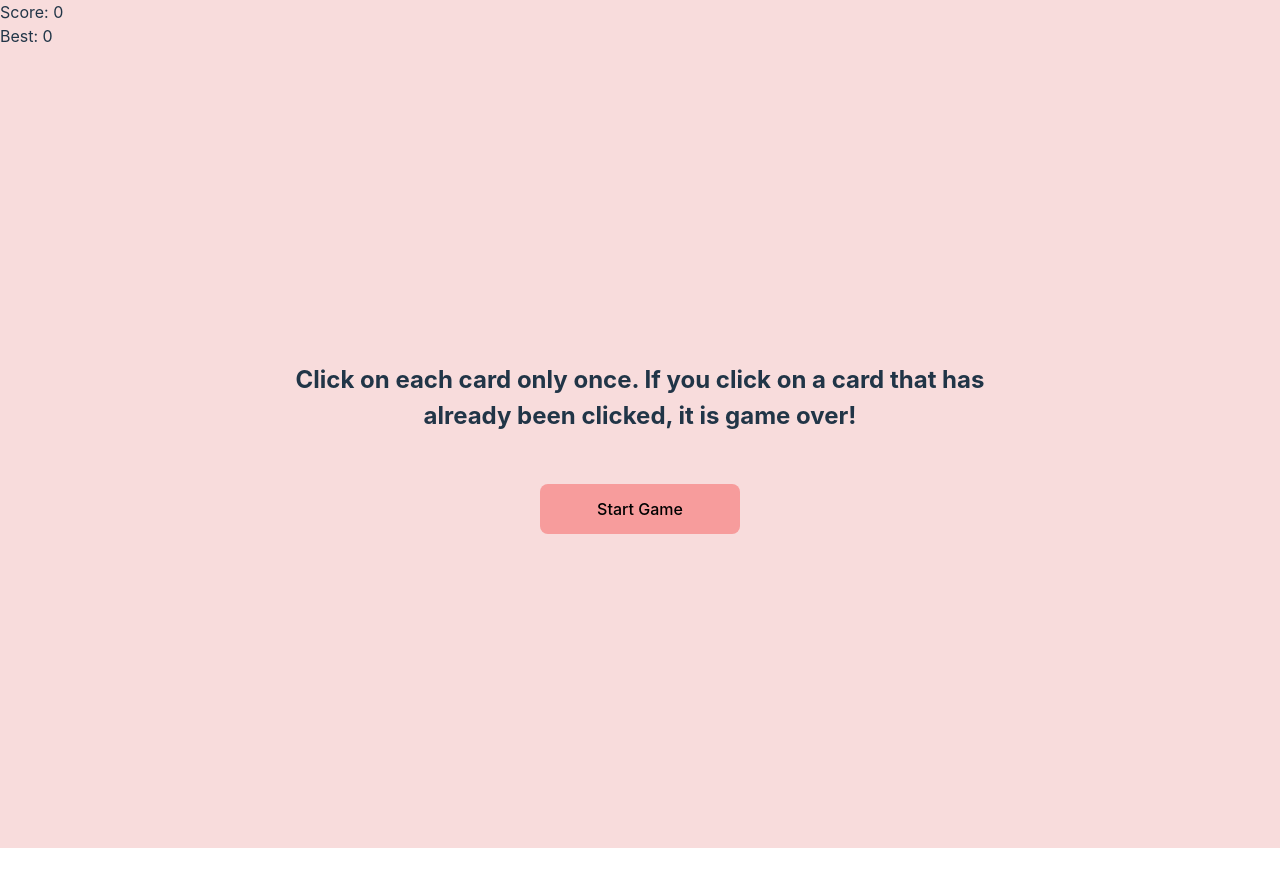
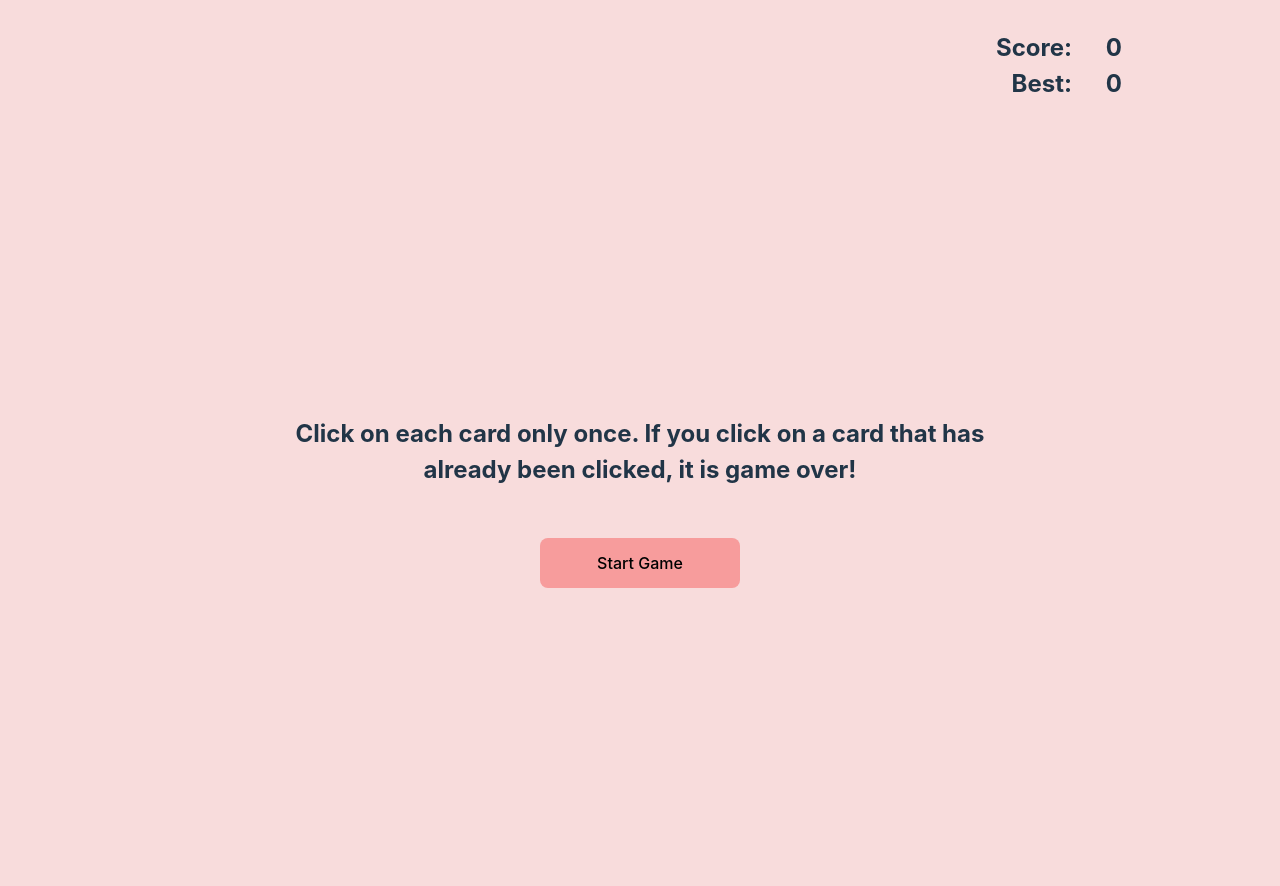
Before and after one commit to parkypark92/memory-card-game, a React (Vite) app: page / in a window 1280 px wide. Shown: the top 886 px of the page. Before the commit the page ends 848 px from the top, so only its background shows below. Built offline with nearby package versions, Linux system fonts and the light colour scheme.

Commit message:
reset current pokemon to empty array when resetting game. Begin styling scores in game

```diff
--- a/src/App.jsx
+++ b/src/App.jsx
@@ -10,6 +10,7 @@ import "./styles/start-page.css";
 function App() {
   const [gameStarted, setGameStarted] = useState(false);
   const [currentScore, setCurrentScore] = useState(0);
+  const [currentPokemon, setCurrentPokemon] = useState([]);
   const [gameStatus, setGameStatus] = useState("");
 
   function startGame() {
@@ -20,6 +21,7 @@ function App() {
     removeClickedStatus();
     setCurrentScore(0);
     setGameStatus("");
+    setCurrentPokemon([]);
   }
 
   function removeClickedStatus() {
@@ -47,6 +49,8 @@ function App() {
         <GamePage
           currentScore={currentScore}
           setCurrentScore={setCurrentScore}
+          currentPokemon={currentPokemon}
+          setCurrentPokemon={setCurrentPokemon}
           gameStatus={gameStatus}
           setGameStatus={setGameStatus}
           handleReplay={resetGame}
--- a/src/components/CardDisplay.jsx
+++ b/src/components/CardDisplay.jsx
@@ -4,7 +4,7 @@ import randomNumber from "../utils/random-number";
 export default function CardDisplay({
   numberOfCards,
   currentPokemon,
-  handleCurrentPokemon,
+  setCurrentPokemon,
   currentScore,
   setCurrentScore,
   setGameStatus,
@@ -32,7 +32,7 @@ export default function CardDisplay({
       if (counter === result.length) {
         getRandomPokemon();
       } else {
-        handleCurrentPokemon(result);
+        setCurrentPokemon(result);
       }
     });
   }
--- a/src/components/Header.jsx
+++ b/src/components/Header.jsx
@@ -6,9 +6,15 @@ export default function Header({ currentScore }) {
   }
   return (
     <header>
-      <div>
-        <p>Score: {currentScore}</p>
-        <p>Best: {highScore}</p>
+      <div className="scores">
+        <div className="score-ctnr">
+          <p className="score-label">Score: </p>
+          <p className="score-number">{currentScore}</p>
+        </div>
+        <div className="score-ctnr">
+          <p className="score-label">Best: </p>
+          <p className="score-number">{highScore}</p>
+        </div>
       </div>
     </header>
   );
--- a/src/pages/GamePage.jsx
+++ b/src/pages/GamePage.jsx
@@ -1,4 +1,4 @@
-import { useState } from "react";
+// import { useState } from "react";
 import CardDisplay from "../components/CardDisplay";
 import LosePage from "./LosePage";
 import WinPage from "./WinPage";
@@ -6,16 +6,13 @@ import WinPage from "./WinPage";
 export default function GamePage({
   currentScore,
   setCurrentScore,
+  currentPokemon,
+  setCurrentPokemon,
   gameStatus,
   setGameStatus,
   handleReplay,
 }) {
-  const [currentPokemon, setCurrentPokemon] = useState([]);
   const numberOfCards = 6;
-
-  const handleCurrentPokemon = (array) => {
-    setCurrentPokemon(array);
-  };
 
   return (
     <div className="game-page">
@@ -27,7 +24,7 @@ export default function GamePage({
         <CardDisplay
           numberOfCards={numberOfCards}
           currentPokemon={currentPokemon}
-          handleCurrentPokemon={handleCurrentPokemon}
+          setCurrentPokemon={setCurrentPokemon}
           currentScore={currentScore}
           setCurrentScore={setCurrentScore}
           setGameStatus={setGameStatus}
--- a/src/styles/game-page.css
+++ b/src/styles/game-page.css
@@ -5,6 +5,34 @@
   display: flex;
   align-items: center;
   justify-content: center;
+}
+
+header {
+  width: 80%;
+  margin: auto;
+}
+
+.scores {
+  padding: 30px 30px 0 30px;
+  font-size: 1.5em;
+  font-weight: bold;
+  display: flex;
+  flex-direction: column;
+  align-items: end;
+}
+
+.score-ctnr {
+  display: flex;
+}
+
+.score-label {
+  width: 100px;
+  text-align: right;
+}
+
+.score-number {
+  width: 50px;
+  text-align: right;
 }
 
 .card-display {
```
